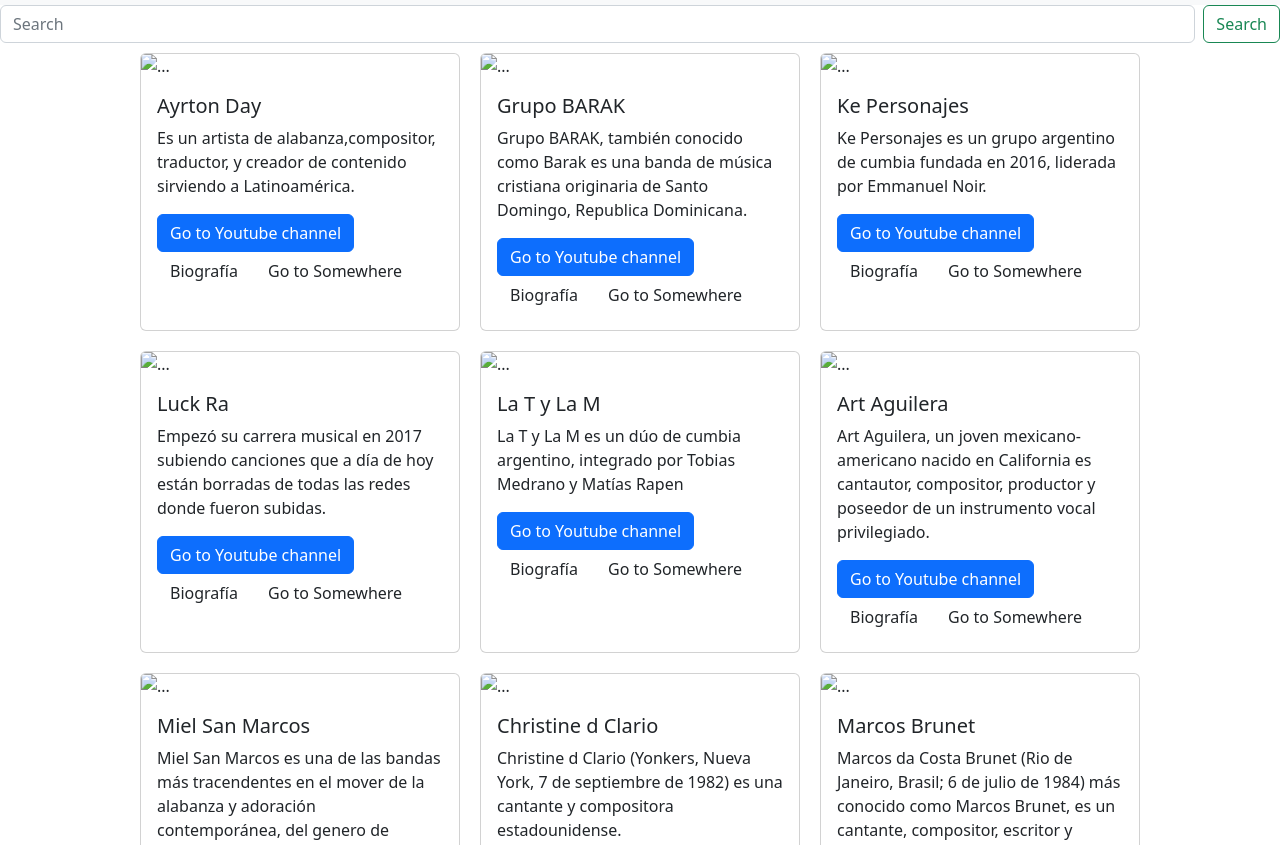
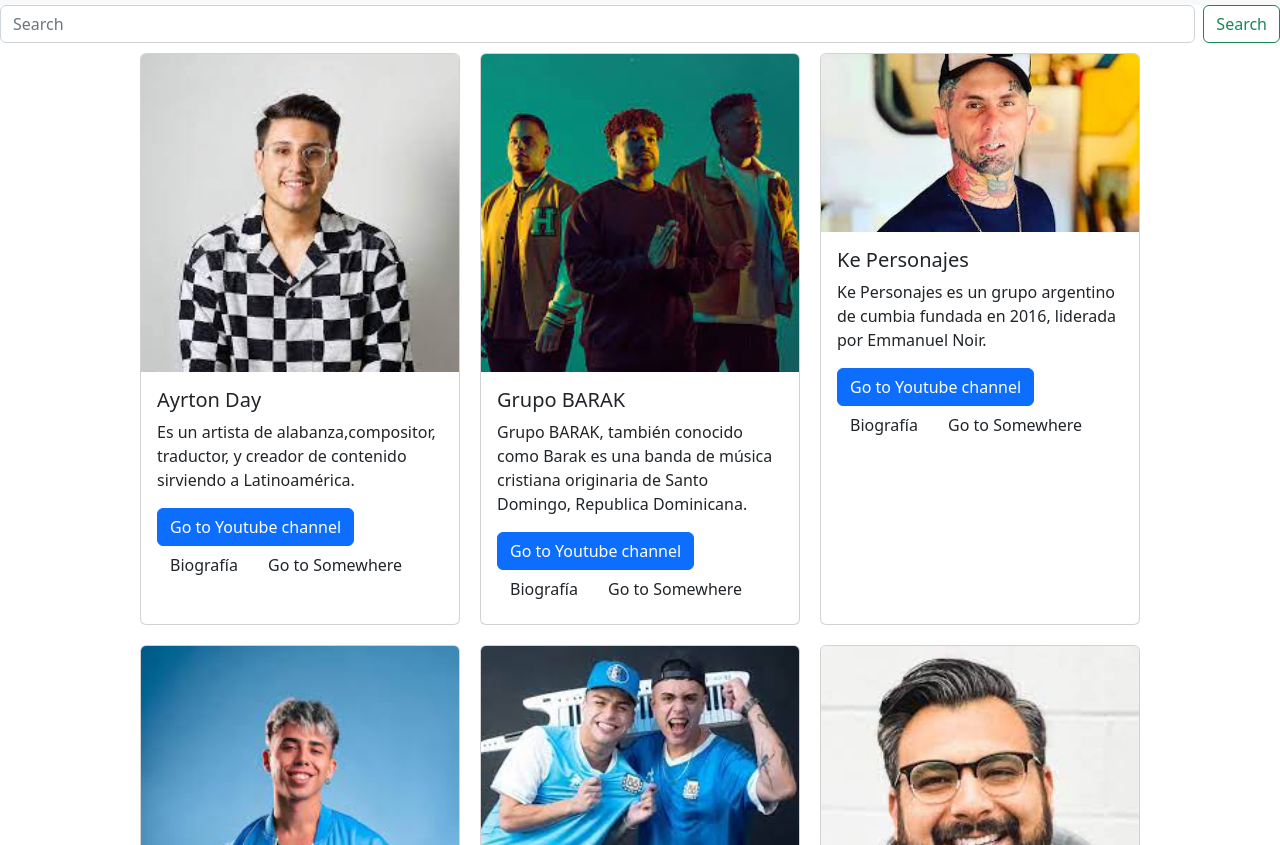
Before and after one commit to thiaguit0/MiPrimeraPagVerano, a plain HTML site: page index.html in a window 1280 px wide. Shown: the part 107-952 px from the top of the page. Drawn offline with nearby package versions, Linux system fonts and the light colour scheme; files whose address does not match are found by name.

Commit message:
actualizando el index

```diff
--- a/index.html
+++ b/index.html
@@ -54,7 +54,7 @@
               </nav>
               <section class="musicos">
                 <div class="card" style="width: 20rem;">
-                    <img src="Ayrton Day.jpeg" class="card-img-top" alt="...">
+                    <img src="Imagenes/Ayrton Day.jpeg" class="card-img-top" alt="...">
                     <div class="card-body">
                       <h5 class="">Ayrton Day</h5>
                       <p class="">Es un artista de alabanza,compositor, traductor, y creador de contenido sirviendo a Latinoamérica.</p>
@@ -64,7 +64,7 @@
                     </div>
                   </div>
                   <div class="card" style="width: 20rem;">
-                    <img src="Grupo Barak.jpeg" class="card-img-top" alt="...">
+                    <img src="Imagenes/Grupo Barak.jpeg" class="card-img-top" alt="...">
                     <div class="card-body">
                       <h5 class="">Grupo BARAK</h5>
                       <p class="">Grupo BARAK, también conocido como Barak es una banda de música cristiana originaria de Santo Domingo, Republica Dominicana.</p>
@@ -75,7 +75,7 @@
                     </div>
                   </div>
                   <div class="card" style="width: 20rem;">
-                    <img src="Ke Personajes.jpeg" class="card-img-top" alt="...">
+                    <img src="Imagenes/Ke Personajes.jpeg" class="card-img-top" alt="...">
                     <div class="card-body">
                       <h5 class="">Ke Personajes</h5>
                       <p class="">Ke Personajes es un grupo argentino de cumbia fundada en 2016, liderada por Emmanuel Noir.</p>
@@ -85,7 +85,7 @@
                     </div>
                   </div>
                   <div class="card" style="width: 20rem;">
-                    <img src="Luck Ra.jpeg" class="card-img-top" alt="...">
+                    <img src="Imagenes/Luck Ra.jpeg" class="card-img-top" alt="...">
                     <div class="card-body">
                       <h5 class="">Luck Ra</h5>
                       <p class="">Empezó su carrera musical en 2017 subiendo canciones que a día de hoy están borradas de todas las redes donde fueron subidas.</p>
@@ -96,7 +96,7 @@
                     </div>
                   </div>
                   <div class="card" style="width: 20rem;">
-                    <img src="La T y La M.jpeg" class="card-img-top" alt="...">
+                    <img src="Imagenes/La T y La M.jpeg" class="card-img-top" alt="...">
                     <div class="card-body">
                       <h5 class="">La T y La M</h5>
                       <p class="">La T y La M es un dúo de cumbia argentino, integrado por Tobias Medrano y Matías Rapen</p>
@@ -106,7 +106,7 @@
                     </div>
                   </div>
                   <div class="card" style="width: 20rem;">
-                    <img src="Art Aguilera.jpeg" class="card-img-top" alt="...">
+                    <img src="Imagenes/Art Aguilera.jpeg" class="card-img-top" alt="...">
                     <div class="card-body">
                       <h5 class="">Art Aguilera</h5>
                       <p class="">Art Aguilera, un joven mexicano-americano nacido en California es cantautor, compositor, productor y poseedor de un instrumento vocal privilegiado.</p>
@@ -116,7 +116,7 @@
                     </div>
                   </div>
                   <div class="card" style="width: 20rem;">
-                    <img src="Miel San Marcos.jpeg" class="card-img-top" alt="...">
+                    <img src="Imagenes/Miel San Marcos.jpeg" class="card-img-top" alt="...">
                     <div class="card-body">
                       <h5 class="">Miel San Marcos</h5>
                       <p class="">Miel San Marcos es una de las bandas más tracendentes en el mover de la alabanza y adoración contemporánea, del genero de música cristiana.</p>
@@ -127,7 +127,7 @@
                     </div>
                   </div>
                   <div class="card" style="width: 20rem;">
-                    <img src="Christine d Clario.jpeg" class="card-img-top" alt="...">
+                    <img src="Imagenes/Christine d Clario.jpeg" class="card-img-top" alt="...">
                     <div class="card-body">
                       <h5 class="https://www.youtube.com/channel/UCZw2ZUlMrzGa6vFnjsT_3YQ">Christine d Clario</h5>
                       <p class="">Christine d Clario (Yonkers, Nueva York, 7 de septiembre de 1982) es una cantante y compositora estadounidense.</p>
@@ -138,7 +138,7 @@
                     </div>
                   </div>
                   <div class="card" style="width: 20rem;">
-                    <img src="Marcos Brunet.jpeg" class="card-img-top" alt="...">
+                    <img src="Imagenes/Marcos Brunet.jpeg" class="card-img-top" alt="...">
                     <div class="card-body">
                       <h5 class="">Marcos Brunet</h5>
                       <p class="">Marcos da Costa Brunet (Rio de Janeiro, Brasil; 6 de julio de 1984) más conocido como Marcos Brunet, es un cantante, compositor, escritor y coferecista brasileño de música cristiana. Es el lider del ministerio Toma Tu Lugar.</p>
```
